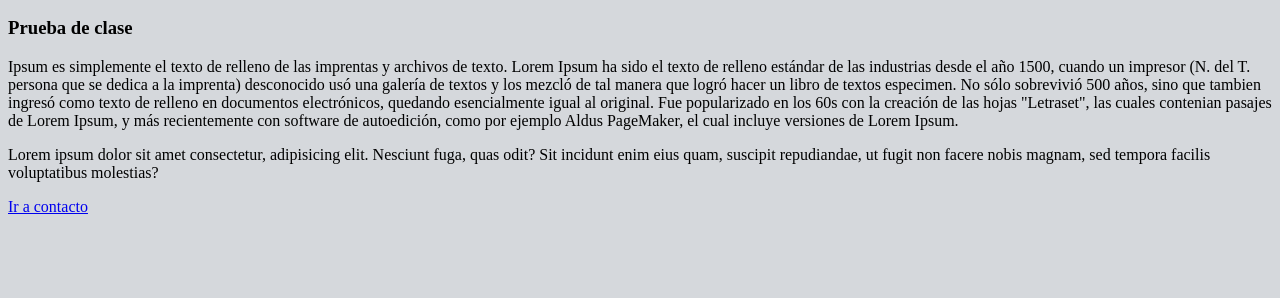
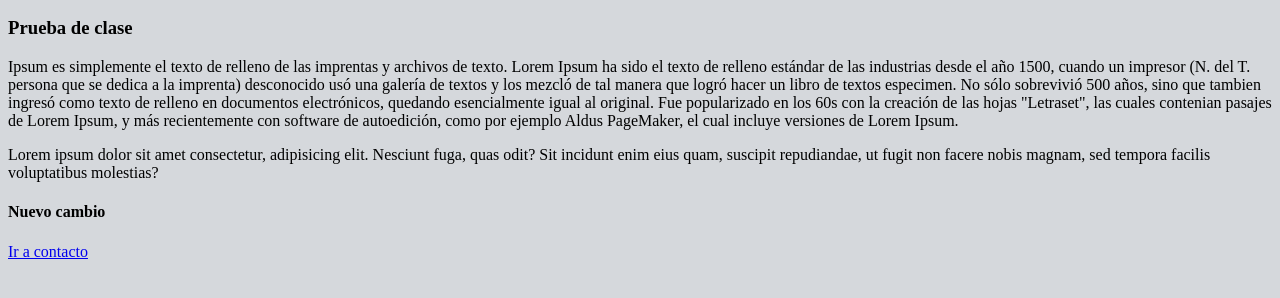
Before and after one commit to xaca/demo, a plain HTML site: page index.html in a window 1280 px wide. Shown: the part 416-714 px from the top of the page. Drawn offline with Linux system fonts and the light colour scheme.

Commit message:
Noveno compartido commit

```diff
--- a/index.html
+++ b/index.html
@@ -17,6 +17,7 @@
  <p>
      Lorem ipsum dolor sit amet consectetur, adipisicing elit. Nesciunt fuga, quas odit? Sit incidunt enim eius quam, suscipit repudiandae, ut fugit non facere nobis magnam, sed tempora facilis voluptatibus molestias?
  </p>
+ <h4>Nuevo cambio</h4>
  <a href="contacto.html">Ir a contacto</a>
 </body>
 </html>
```
